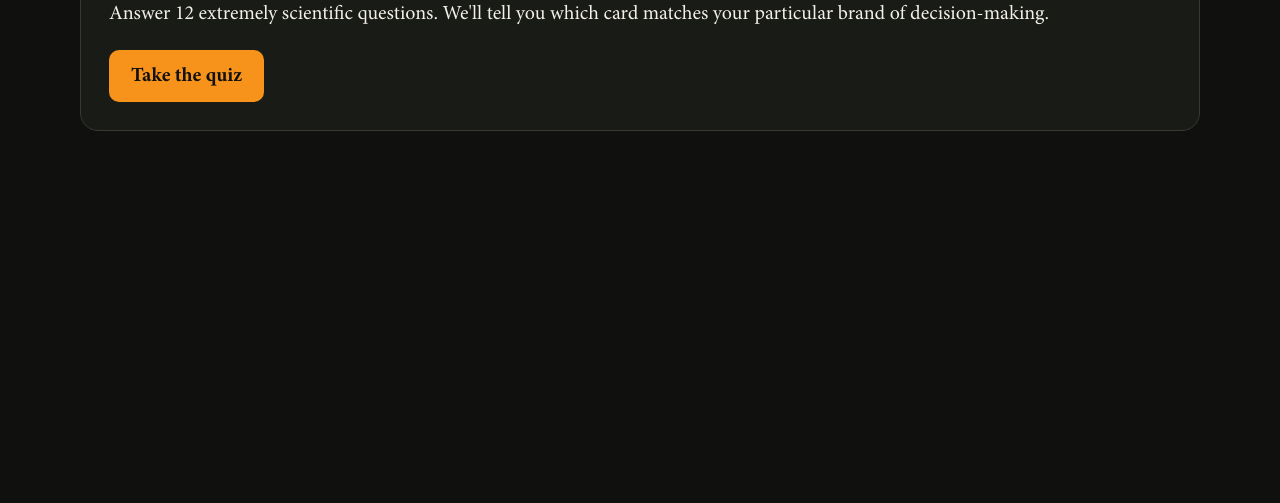
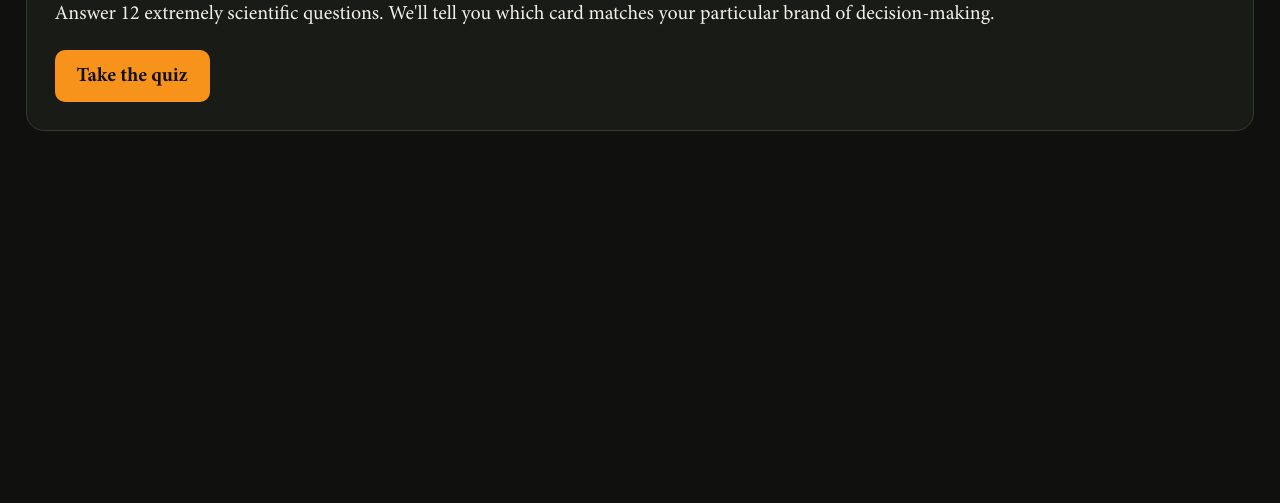
Before and after one commit to CrabRegoon/bitcoin-ccg-quiz, a plain HTML site: page index.html in a window 1280 px wide. Shown: the part 202-705 px from the top of the page. Drawn offline with Linux system fonts and the light colour scheme.

Commit message:
Widen desktop quiz screens and make logo footer transparent

```diff
--- a/index.html
+++ b/index.html
@@ -21,7 +21,7 @@ p{line-height:1.6}.muted{color:var(--muted)}button{font:inherit}
 .progress{height:6px;background:#292b25;border-radius:99px;overflow:hidden;margin-bottom:38px}.progress>div{height:100%;background:var(--accent)}
 .result,.content-panel{border:1px solid var(--border);background:var(--panel);border-radius:18px;padding:28px}.result-name{color:var(--accent);font-size:1rem;font-weight:800;text-transform:uppercase;letter-spacing:.08em}.card-name{font-size:clamp(2rem,7vw,3.8rem);margin:.12em 0}.traits{color:#FE9638;font-size:20px;line-height:1.5}.actions{display:flex;gap:10px;flex-wrap:wrap;margin-top:24px}.secondary{font-size:20px;background:transparent;color:var(--text);border:1px solid var(--border);border-radius:10px;padding:13px 18px;cursor:pointer}
 @media(max-width:520px){main{padding:30px 0}.answer{padding:15px}.result,.content-panel{padding:21px}}
-.brand-footer{position:fixed;bottom:0;left:0;right:0;z-index:10;display:flex;justify-content:center;padding:12px 0 calc(12px + env(safe-area-inset-bottom));background:var(--bg)}.brand{display:inline-block}.brand img{display:block;width:min(200px,55vw);height:auto;max-height:80px;object-fit:contain}main{padding-bottom:calc(128px + env(safe-area-inset-bottom))}
+.brand-footer{position:fixed;bottom:0;left:0;right:0;z-index:10;display:flex;justify-content:center;padding:12px 0 calc(12px + env(safe-area-inset-bottom));background:transparent;pointer-events:none}.brand{display:inline-block;pointer-events:auto}.brand img{display:block;width:min(200px,55vw);height:auto;max-height:80px;object-fit:contain}main{padding-bottom:calc(128px + env(safe-area-inset-bottom))}
 .answer[aria-pressed="true"]{border-color:var(--accent);background:#302719}.navigation{display:flex;justify-content:space-between;gap:12px}button:disabled{opacity:.45;cursor:not-allowed}button:focus-visible,a:focus-visible{outline:3px solid var(--accent);outline-offset:4px}.result-header{display:grid;grid-template-columns:minmax(0,1fr) 270px;gap:24px;align-items:start}.result-heading{min-width:0}.result-card{display:flex;flex-direction:column;align-items:center;gap:14px}.card-image{display:block;width:100%;height:auto;margin:0}.result-card a{text-decoration:none;text-align:center;width:100%;font-size:20px}.result-heading .card-name{font-size:clamp(2rem,4.5vw,3rem)}.actions a{text-decoration:none;display:inline-block}
 @media(max-width:600px){.result-header{grid-template-columns:1fr}.result-card{width:min(100%,300px);justify-self:center}.result-heading .card-name{font-size:clamp(2rem,7vw,3rem)}}
 .result-heading .actions{display:grid;grid-template-columns:repeat(2,minmax(0,1fr));width:min(100%,270px);gap:10px;margin-top:0}.result-heading .actions button{width:100%;padding:10px 6px;font-size:16px}
@@ -29,7 +29,7 @@ p{line-height:1.6}.muted{color:var(--muted)}button{font:inherit}
 #start p{font-size:20px}.button-icon{width:1em;height:1em;flex-shrink:0}.result-card #explorerLink,.result-heading .actions button{display:inline-flex;align-items:center;justify-content:center;gap:6px}
 #description{font-size:20px}
 .result-heading .actions button{border-color:#FE9638}
-@media(min-width:900px){main{width:min(1120px,92vw)}}
+@media(min-width:900px){main{width:min(1440px,96vw)}}
 </style>
 </head>
 <body>
```
